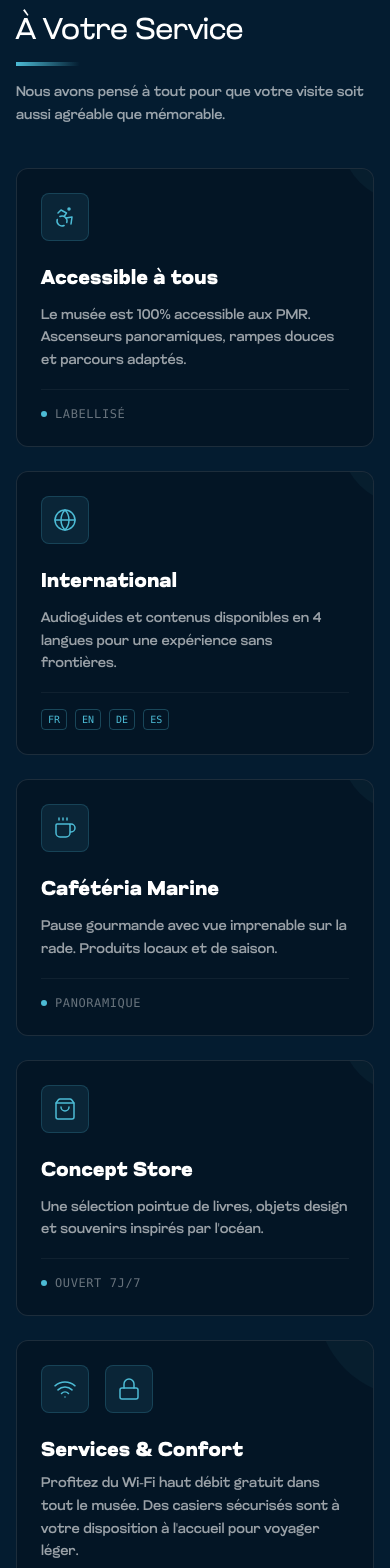
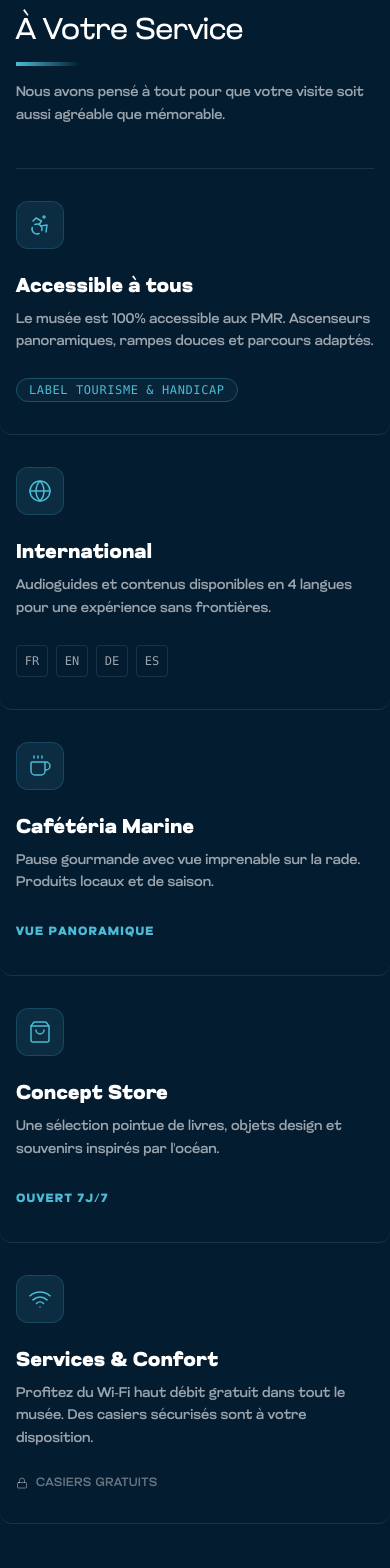
Before and after one commit to KillianGil/reaco-site-abysse, a Next.js app: page /informations in a window 390 px wide. Shown: the part 3400-4968 px from the top of the page. Built offline with nearby package versions, Linux system fonts and the light colour scheme.

Commit message:
Ajustement design v10

```diff
--- a/src/app/informations/page.tsx
+++ b/src/app/informations/page.tsx
@@ -398,42 +398,41 @@ export default function InformationsPage() {
 
                     {/* Services Grid - Cleaner Design */}
                     {/* Services Grid - Cleaner Design - Uniform Grid */}
-                    <div className="grid grid-cols-1 md:grid-cols-3 gap-6">
+                    {/* Services List - Clean Manifest Design */}
+                    <div className="flex flex-col border-t border-white/10">
 
                         {/* Accessibilité */}
-                        <div className="bg-[#031525] border border-white/10 hover:border-[#4CBBD5] transition-all duration-300 p-6 md:p-8 rounded-xl group relative overflow-hidden h-full">
-                            <div className="absolute top-0 right-0 w-16 h-16 bg-[#4CBBD5]/5 rounded-bl-full -mr-8 -mt-8 transition-colors group-hover:bg-[#4CBBD5]/10" />
-
-                            <div className="w-12 h-12 bg-[#4CBBD5]/10 rounded-lg flex items-center justify-center mb-6 group-hover:scale-105 transition-transform duration-300 border border-[#4CBBD5]/20">
-                                <Accessibility className="w-6 h-6 text-[#4CBBD5]" strokeWidth={1.5} />
+                        <div className="group py-8 md:py-10 border-b border-white/10 flex flex-col md:flex-row md:items-center gap-6 md:gap-10 hover:bg-[#4CBBD5]/5 transition-colors px-4 -mx-4 md:px-6 md:-mx-6 rounded-xl">
+                            <div className="w-12 h-12 md:w-16 md:h-16 flex-shrink-0 bg-[#4CBBD5]/10 rounded-xl flex items-center justify-center border border-[#4CBBD5]/20 group-hover:scale-105 transition-transform">
+                                <Accessibility className="w-6 h-6 md:w-8 md:h-8 text-[#4CBBD5]" strokeWidth={1.5} />
                             </div>
-
-                            <h4 className="text-xl font-bold mb-3 group-hover:text-[#4CBBD5] transition-colors">Accessible à tous</h4>
-                            <p className="text-white/60 text-sm leading-relaxed mb-4">
+                            <div className="flex-1">
+                                <h4 className="text-xl md:text-2xl font-bold mb-2 group-hover:text-[#4CBBD5] transition-colors">Accessible à tous</h4>
+                                <p className="text-white/60 text-sm md:text-base leading-relaxed max-w-2xl">
                                     Le musée est 100% accessible aux PMR. Ascenseurs panoramiques, rampes douces et parcours adaptés.
                                 </p>
-                            <div className="pt-4 border-t border-white/5 flex items-center gap-2">
-                                <div className="w-1.5 h-1.5 bg-[#4CBBD5] rounded-full" />
-                                <span className="text-xs text-white/40 font-mono uppercase tracking-wider">LABELLISÉ</span>
+                            </div>
+                            <div className="flex-shrink-0">
+                                <span className="px-3 py-1 border border-[#4CBBD5]/30 rounded-full text-[#4CBBD5] text-xs font-mono uppercase tracking-wider bg-[#4CBBD5]/5">
+                                    Label Tourisme & Handicap
+                                </span>
                             </div>
                         </div>
 
-                        {/* Multilingue */}
-                        <div className="bg-[#031525] border border-white/10 hover:border-[#4CBBD5] transition-all duration-300 p-6 md:p-8 rounded-xl group relative overflow-hidden h-full">
-                            <div className="absolute top-0 right-0 w-16 h-16 bg-[#4CBBD5]/5 rounded-bl-full -mr-8 -mt-8 transition-colors group-hover:bg-[#4CBBD5]/10" />
-
-                            <div className="w-12 h-12 bg-[#4CBBD5]/10 rounded-lg flex items-center justify-center mb-6 group-hover:scale-105 transition-transform duration-300 border border-[#4CBBD5]/20">
-                                <Globe className="w-6 h-6 text-[#4CBBD5]" strokeWidth={1.5} />
+                        {/* International */}
+                        <div className="group py-8 md:py-10 border-b border-white/10 flex flex-col md:flex-row md:items-center gap-6 md:gap-10 hover:bg-[#4CBBD5]/5 transition-colors px-4 -mx-4 md:px-6 md:-mx-6 rounded-xl">
+                            <div className="w-12 h-12 md:w-16 md:h-16 flex-shrink-0 bg-[#4CBBD5]/10 rounded-xl flex items-center justify-center border border-[#4CBBD5]/20 group-hover:scale-105 transition-transform">
+                                <Globe className="w-6 h-6 md:w-8 md:h-8 text-[#4CBBD5]" strokeWidth={1.5} />
                             </div>
-
-                            <h4 className="text-xl font-bold mb-3 group-hover:text-[#4CBBD5] transition-colors">International</h4>
-                            <p className="text-white/60 text-sm leading-relaxed mb-4">
+                            <div className="flex-1">
+                                <h4 className="text-xl md:text-2xl font-bold mb-2 group-hover:text-[#4CBBD5] transition-colors">International</h4>
+                                <p className="text-white/60 text-sm md:text-base leading-relaxed max-w-2xl">
                                     Audioguides et contenus disponibles en 4 langues pour une expérience sans frontières.
                                 </p>
-
-                            <div className="flex gap-2 pt-4 border-t border-white/5">
+                            </div>
+                            <div className="flex-shrink-0 flex gap-2">
                                 {['FR', 'EN', 'DE', 'ES'].map((lang) => (
-                                    <span key={lang} className="text-[10px] font-mono text-[#4CBBD5] border border-[#4CBBD5]/30 px-1.5 py-0.5 rounded">
+                                    <span key={lang} className="w-8 h-8 flex items-center justify-center border border-white/10 rounded text-xs font-mono text-white/60">
                                         {lang}
                                     </span>
                                 ))}
@@ -441,61 +440,58 @@ export default function InformationsPage() {
                         </div>
 
                         {/* Cafétéria */}
-                        <div className="bg-[#031525] border border-white/10 hover:border-[#4CBBD5] transition-all duration-300 p-6 md:p-8 rounded-xl group relative overflow-hidden h-full">
-                            <div className="absolute top-0 right-0 w-16 h-16 bg-[#4CBBD5]/5 rounded-bl-full -mr-8 -mt-8 transition-colors group-hover:bg-[#4CBBD5]/10" />
-
-                            <div className="w-12 h-12 bg-[#4CBBD5]/10 rounded-lg flex items-center justify-center mb-6 group-hover:scale-105 transition-transform duration-300 border border-[#4CBBD5]/20">
-                                <Coffee className="w-6 h-6 text-[#4CBBD5]" strokeWidth={1.5} />
+                        <div className="group py-8 md:py-10 border-b border-white/10 flex flex-col md:flex-row md:items-center gap-6 md:gap-10 hover:bg-[#4CBBD5]/5 transition-colors px-4 -mx-4 md:px-6 md:-mx-6 rounded-xl">
+                            <div className="w-12 h-12 md:w-16 md:h-16 flex-shrink-0 bg-[#4CBBD5]/10 rounded-xl flex items-center justify-center border border-[#4CBBD5]/20 group-hover:scale-105 transition-transform">
+                                <Coffee className="w-6 h-6 md:w-8 md:h-8 text-[#4CBBD5]" strokeWidth={1.5} />
                             </div>
-
-                            <h4 className="text-xl font-bold mb-3 group-hover:text-[#4CBBD5] transition-colors">Cafétéria Marine</h4>
-                            <p className="text-white/60 text-sm leading-relaxed mb-4">
+                            <div className="flex-1">
+                                <h4 className="text-xl md:text-2xl font-bold mb-2 group-hover:text-[#4CBBD5] transition-colors">Cafétéria Marine</h4>
+                                <p className="text-white/60 text-sm md:text-base leading-relaxed max-w-2xl">
                                     Pause gourmande avec vue imprenable sur la rade. Produits locaux et de saison.
                                 </p>
-                            <div className="pt-4 border-t border-white/5 flex items-center gap-2">
-                                <div className="w-1.5 h-1.5 bg-[#4CBBD5] rounded-full" />
-                                <span className="text-xs text-white/40 font-mono uppercase tracking-wider">PANORAMIQUE</span>
+                            </div>
+                            <div className="flex-shrink-0">
+                                <span className="text-[#4CBBD5] text-xs font-bold uppercase tracking-widest">
+                                    Vue Panoramique
+                                </span>
                             </div>
                         </div>
 
                         {/* Boutique */}
-                        <div className="bg-[#031525] border border-white/10 hover:border-[#4CBBD5] transition-all duration-300 p-6 md:p-8 rounded-xl group relative overflow-hidden h-full">
-                            <div className="absolute top-0 right-0 w-16 h-16 bg-[#4CBBD5]/5 rounded-bl-full -mr-8 -mt-8 transition-colors group-hover:bg-[#4CBBD5]/10" />
-
-                            <div className="w-12 h-12 bg-[#4CBBD5]/10 rounded-lg flex items-center justify-center mb-6 group-hover:scale-105 transition-transform duration-300 border border-[#4CBBD5]/20">
-                                <ShoppingBag className="w-6 h-6 text-[#4CBBD5]" strokeWidth={1.5} />
+                        <div className="group py-8 md:py-10 border-b border-white/10 flex flex-col md:flex-row md:items-center gap-6 md:gap-10 hover:bg-[#4CBBD5]/5 transition-colors px-4 -mx-4 md:px-6 md:-mx-6 rounded-xl">
+                            <div className="w-12 h-12 md:w-16 md:h-16 flex-shrink-0 bg-[#4CBBD5]/10 rounded-xl flex items-center justify-center border border-[#4CBBD5]/20 group-hover:scale-105 transition-transform">
+                                <ShoppingBag className="w-6 h-6 md:w-8 md:h-8 text-[#4CBBD5]" strokeWidth={1.5} />
                             </div>
-
-                            <h4 className="text-xl font-bold mb-3 group-hover:text-[#4CBBD5] transition-colors">Concept Store</h4>
-                            <p className="text-white/60 text-sm leading-relaxed mb-4">
+                            <div className="flex-1">
+                                <h4 className="text-xl md:text-2xl font-bold mb-2 group-hover:text-[#4CBBD5] transition-colors">Concept Store</h4>
+                                <p className="text-white/60 text-sm md:text-base leading-relaxed max-w-2xl">
                                     Une sélection pointue de livres, objets design et souvenirs inspirés par l&apos;océan.
                                 </p>
-                            <div className="pt-4 border-t border-white/5 flex items-center gap-2">
-                                <div className="w-1.5 h-1.5 bg-[#4CBBD5] rounded-full" />
-                                <span className="text-xs text-white/40 font-mono uppercase tracking-wider">OUVERT 7J/7</span>
+                            </div>
+                            <div className="flex-shrink-0">
+                                <span className="text-[#4CBBD5] text-xs font-bold uppercase tracking-widest">
+                                    Ouvert 7j/7
+                                </span>
                             </div>
                         </div>
 
-                        {/* Wi-Fi & Consignes */}
-                        <div className="bg-[#031525] border border-white/10 hover:border-[#4CBBD5] transition-all duration-300 p-6 md:p-8 rounded-xl group relative overflow-hidden h-full md:col-span-2">
-                            <div className="absolute top-0 right-0 w-24 h-24 bg-[#4CBBD5]/5 rounded-bl-full -mr-10 -mt-10 transition-colors group-hover:bg-[#4CBBD5]/10" />
-
-                            <div className="flex flex-col md:flex-row gap-6 md:gap-10 items-start md:items-center h-full">
-                                <div className="flex gap-4">
-                                    <div className="w-12 h-12 bg-[#4CBBD5]/10 rounded-lg flex items-center justify-center border border-[#4CBBD5]/20 group-hover:scale-105 transition-transform">
-                                        <Wifi className="w-6 h-6 text-[#4CBBD5]" strokeWidth={1.5} />
-                                    </div>
-                                    <div className="w-12 h-12 bg-[#4CBBD5]/10 rounded-lg flex items-center justify-center border border-[#4CBBD5]/20 group-hover:scale-105 transition-transform">
-                                        <Lock className="w-6 h-6 text-[#4CBBD5]" strokeWidth={1.5} />
+                        {/* Services & Confort */}
+                        <div className="group py-8 md:py-10 border-b border-white/10 flex flex-col md:flex-row md:items-center gap-6 md:gap-10 hover:bg-[#4CBBD5]/5 transition-colors px-4 -mx-4 md:px-6 md:-mx-6 rounded-xl">
+                            <div className="flex md:flex-col gap-2 flex-shrink-0">
+                                <div className="w-12 h-12 md:w-16 md:h-16 bg-[#4CBBD5]/10 rounded-xl flex items-center justify-center border border-[#4CBBD5]/20 group-hover:scale-105 transition-transform">
+                                    <Wifi className="w-6 h-6 md:w-8 md:h-8 text-[#4CBBD5]" strokeWidth={1.5} />
                                 </div>
                             </div>
-
                             <div className="flex-1">
-                                    <h4 className="text-xl font-bold mb-2 group-hover:text-[#4CBBD5] transition-colors">Services & Confort</h4>
-                                    <p className="text-white/60 text-sm leading-relaxed">
-                                        Profitez du Wi-Fi haut débit gratuit dans tout le musée.
-                                        Des casiers sécurisés sont à votre disposition à l&apos;accueil pour voyager léger.
+                                <h4 className="text-xl md:text-2xl font-bold mb-2 group-hover:text-[#4CBBD5] transition-colors">Services & Confort</h4>
+                                <p className="text-white/60 text-sm md:text-base leading-relaxed max-w-2xl">
+                                    Profitez du Wi-Fi haut débit gratuit dans tout le musée. Des casiers sécurisés sont à votre disposition.
                                 </p>
+                            </div>
+                            <div className="flex-shrink-0">
+                                <div className="flex items-center gap-2 text-white/40 text-xs uppercase tracking-wider">
+                                    <Lock className="w-3 h-3" />
+                                    <span>Casiers Gratuits</span>
                                 </div>
                             </div>
                         </div>
```
Also changed, not shown: src/components/UI/Footer.tsx (+4 -4 lines), src/components/UI/Navbar.tsx (+4 -4 lines). Lines whose indentation alone changed are shown as unchanged.
